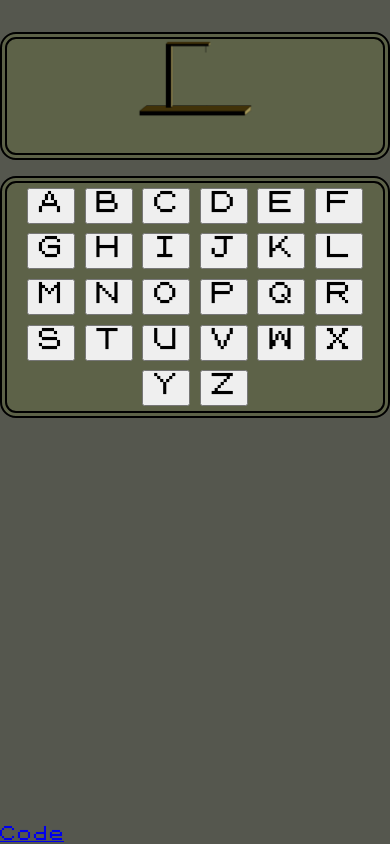
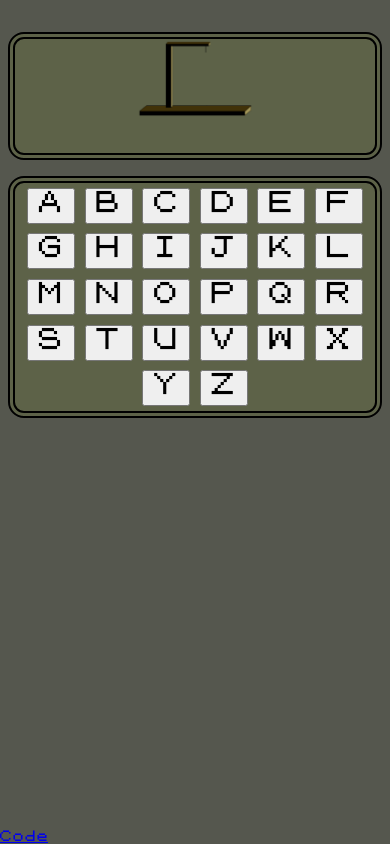
Before and after one commit to lenoill/Hangman-JS, a plain HTML site: page index.html in a window 390 px wide. Drawn offline with Linux system fonts and the light colour scheme; no server answers.

Commit message:
change media query

```diff
--- a/style.css
+++ b/style.css
@@ -101,6 +101,7 @@ body {
 footer {
   position: absolute;
   bottom: 0px;
+  font-size: 0.75em;
 }
 .pkmn-image{
   height: 40%;
@@ -109,6 +110,7 @@ footer {
 @media only screen and (max-width: 620px) {
   .container {
     max-width: 100vw;
+    margin: 0em 0.5em;
   }
   .btnLetter {
     font-size: 1.5em;
```
